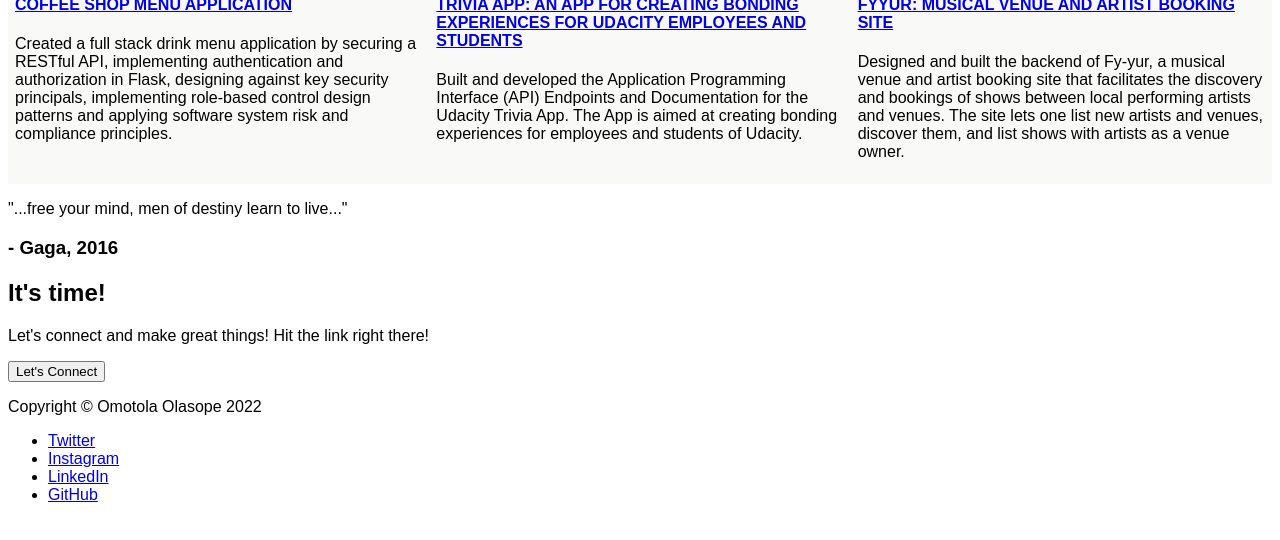
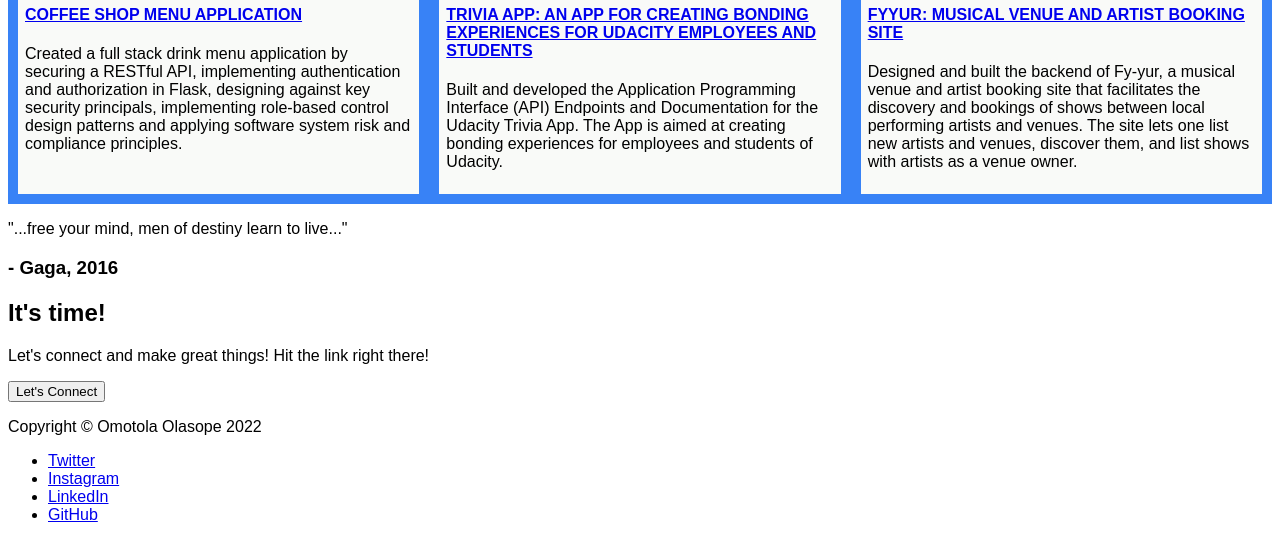
Before and after one commit to Omotola-Olasope/top-landing-project, a plain HTML site: page index.html in a window 1280 px wide. Shown: the part 952-1492 px from the top of the page. Drawn offline with Linux system fonts and the light colour scheme.

Commit message:
Fix: fix border not showing in flexbox

```diff
--- a/css/style.css
+++ b/css/style.css
@@ -118,6 +118,6 @@
 .flex-div {
     flex: 1;
     padding: 7px;
-    border: 10px #3882f6;
+    border: 10px solid #3882f6;
     background: #f9faf8;
 }
```
